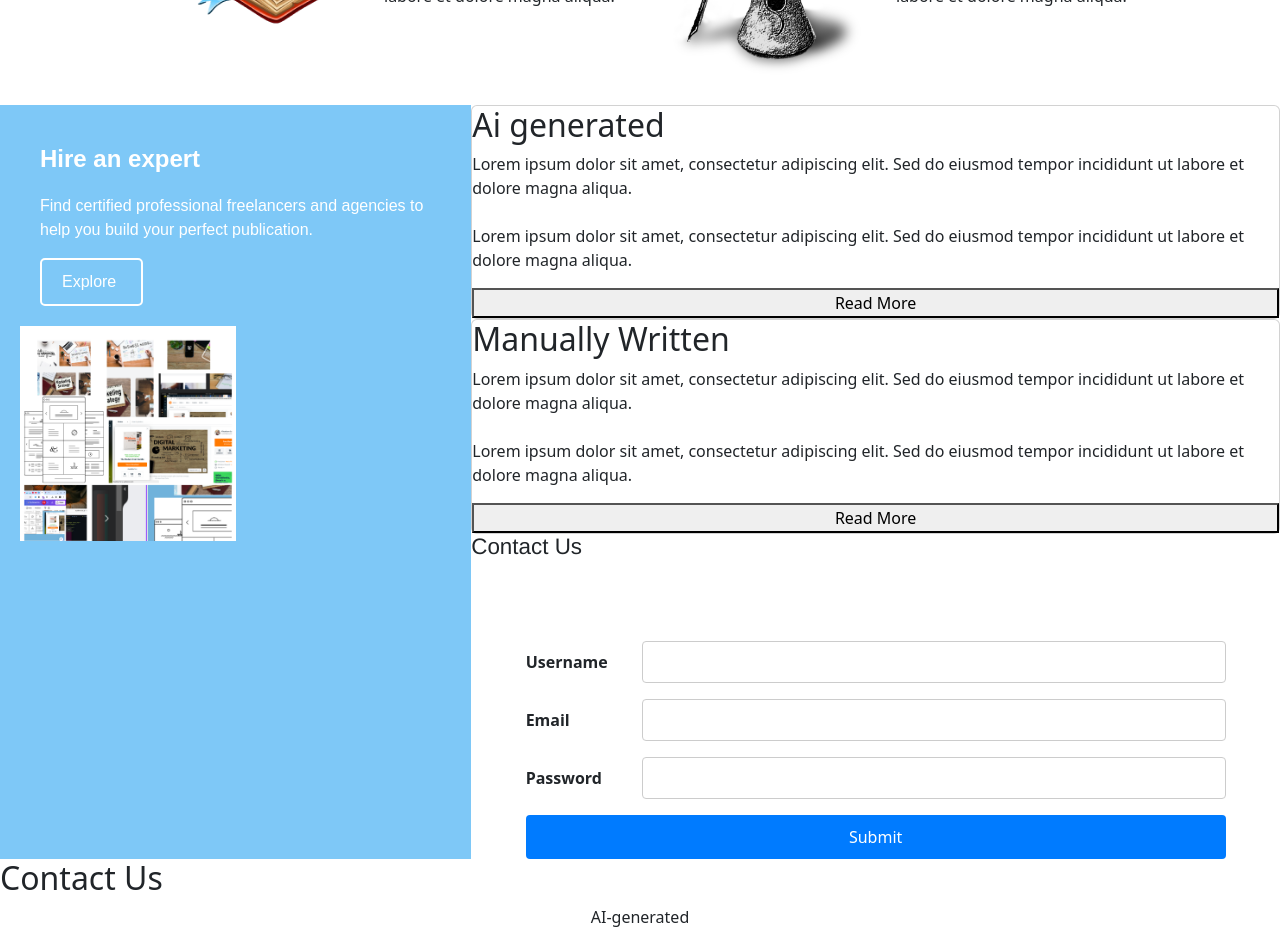
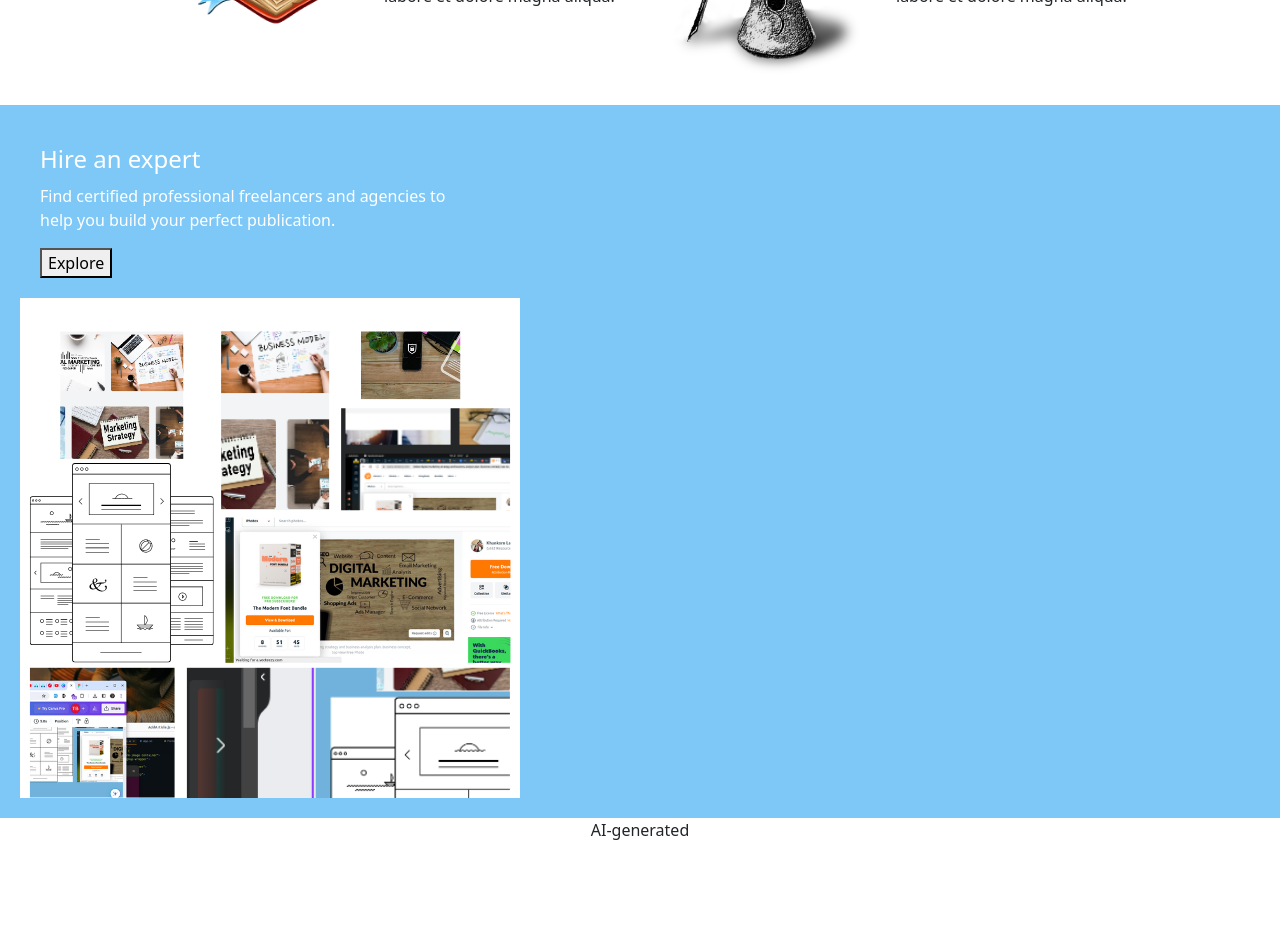
Before and after one commit to tobias-barakaa/enwriters, a React (Create React App) app in the folder frontend/: page / in a window 1280 px wide. Shown: the part 760-1705 px from the top of the page. After the commit the page ends 1618 px from the top, so only its background shows below. Built offline with nearby package versions, Linux system fonts and the light colour scheme.

Commit message:
more elements

```diff
--- a/frontend/src/components/HomeLayout.css
+++ b/frontend/src/components/HomeLayout.css
@@ -94,67 +94,6 @@
 
 
 
-  .two-ceps {
-    display: flex;
-  }
-
-
-
-
-
-  .signup-container {
-    background-color: white;
-    margin-top: 30px;
-    border-radius: 5px;
-  }
-
-  .hire-expert {
-    background-color: #7EC8F7;
-    padding: 20px;
-    color: #fff;
-    font-family: Arial, sans-serif;
-  }
-
-  .hire-expert h2 {
-    font-size: 61rem;
-    font-weight: bold;
-    text-align: center;
-    display: inline-block;
-    white-space: nowrap;
-    margin-right: -200px;
-  }
-
-
-  .hire-expert p {
-    margin-top: 10px;
-  }
-
-  .explore-button {
-    border: 2px solid #fff;
-    border-radius: 5px;
-    background-color: transparent;
-    color: #fff;
-    font-family: Arial, sans-serif;
-    padding: 10px 20px;
-    cursor: pointer;
-    transition: background-color 0.3s;
-  }
-
-  .explore-button:hover {
-    background-color: rgba(255, 255, 255, 0.1);
-  }
-
-  .explore-button i {
-    margin-left: 5px;
-  }
-
-
-
-.explore-sample {
-  display: flex;
-}
-
-
   /* .backend {
     width: 20%;
     height: 300px;
--- a/frontend/src/components/HomeLayout.js
+++ b/frontend/src/components/HomeLayout.js
@@ -142,42 +142,12 @@ const HomeLayout = () => {
   </div>
 
 
-<div className='lets'>
-<div className="card-container">
-  <div className="card">
-    <h2>Ai generated</h2>
-    <p>
-      Lorem ipsum dolor sit amet, consectetur adipiscing elit. Sed do eiusmod tempor incididunt ut labore et dolore magna aliqua.
-      <br />
-      <br />
-      Lorem ipsum dolor sit amet, consectetur adipiscing elit. Sed do eiusmod tempor incididunt ut labore et dolore magna aliqua.
-
-    </p>
-    <button className="read-more-button">Read More</button>
-  </div>
-  <div className="card">
-    <h2>Manually Written</h2>
-    <p>
-      Lorem ipsum dolor sit amet, consectetur adipiscing elit. Sed do eiusmod tempor incididunt ut labore et dolore magna aliqua.
-      <br />
-      <br />
-      Lorem ipsum dolor sit amet, consectetur adipiscing elit. Sed do eiusmod tempor incididunt ut labore et dolore magna aliqua.
-
-    </p>
-    <button className="read-more-button">Read More</button>
-  </div>
-</div>
-
-<AddArticle />
-
-</div>
-
 </div>
 
 
 
 
-<h2>Contact Us</h2>
+
 
 
 
```
